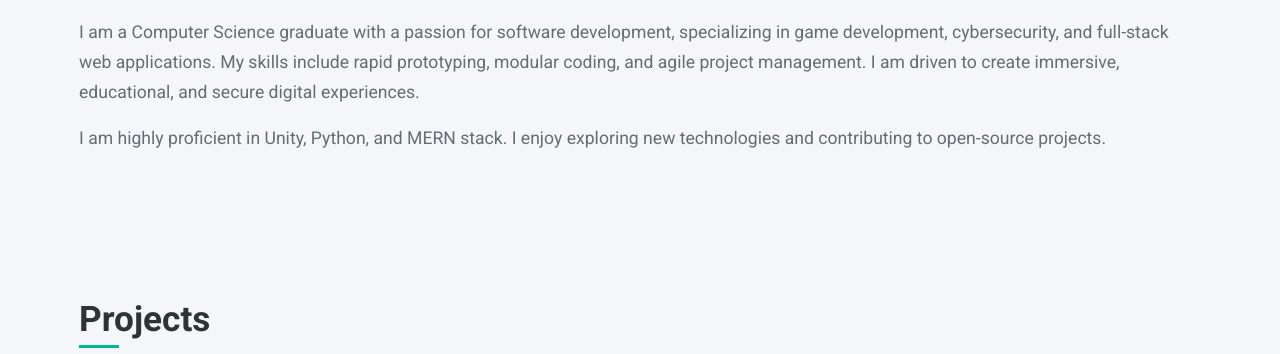
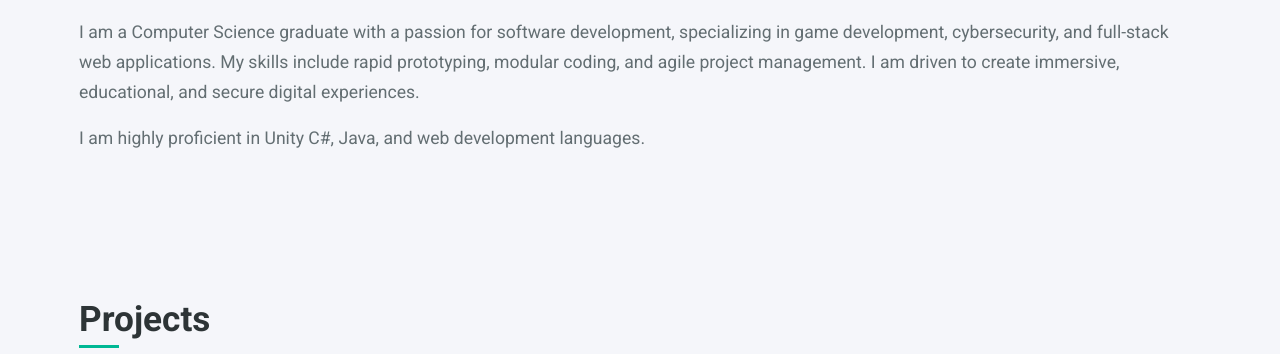
Before and after one commit to Ferngrowl/Ferngrowl.github.io, a plain HTML site: page index.html in a window 1280 px wide. Shown: the part 743-1097 px from the top of the page. Drawn offline with Linux system fonts and the light colour scheme.

Commit message:
Update index.html

```diff
--- a/index.html
+++ b/index.html
@@ -66,7 +66,7 @@
             <div class="about-container">
                 <div class="about-content">
                     <p>I am a Computer Science graduate with a passion for software development, specializing in game development, cybersecurity, and full-stack web applications.  My skills include rapid prototyping, modular coding, and agile project management.  I am driven to create immersive, educational, and secure digital experiences.</p>
-                    <p> I am highly proficient in Unity, Python, and MERN stack. I enjoy exploring new technologies and contributing to open-source projects.</p>
+                    <p>I am highly proficient in Unity C#, Java, and web development languages. </p>
                 </div>
             </div>
         </div>
```
